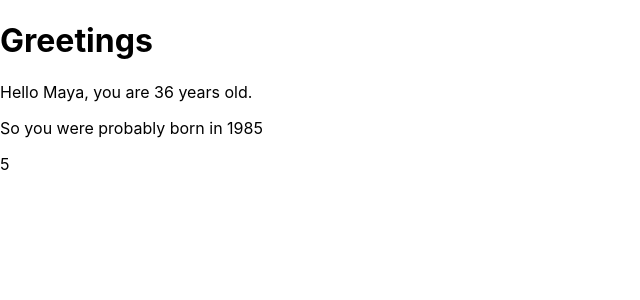
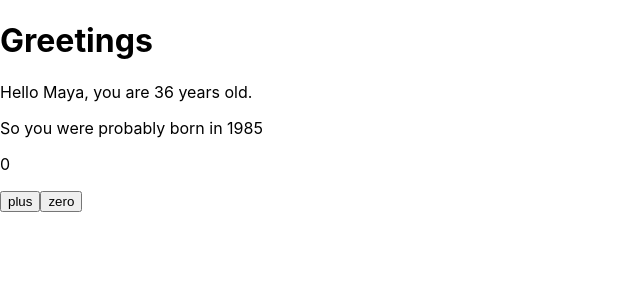
Before and after one commit to VKiNGpl/FullStackOpen, a React (Create React App) app in the folder part1/: page / in a window 1280 px wide. Shown: the top 300 px of the page, without its empty margins (0-640 px from the left). Built offline with nearby package versions, Linux system fonts and the light colour scheme; the HTML template or start-up script is replaced by a standard one.

Commit message:
added state management using inline function

```diff
--- a/part1/src/App.js
+++ b/part1/src/App.js
@@ -4,13 +4,17 @@
 const App = () => {
   const [counter, setCounter] = useState(0);
 
-  setTimeout(() => setCounter(counter + 1), 1000);
-
   return (
     <div>
       <h1>Greetings</h1>
       <Hello name='Maya' age={26 + 10} />
       <p>{counter}</p>
+      <button onClick={() => setCounter(counter + 1)}>
+        plus
+      </button>
+      <button onClick={() => setCounter(0)}>
+        zero
+      </button>
     </div>
   );
 };
```
